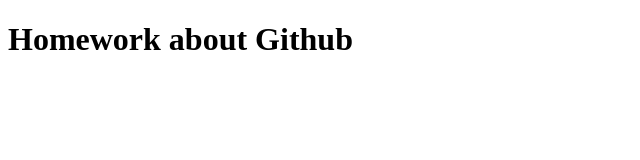
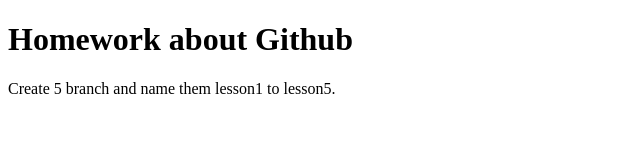
Before and after one commit to senghinloem/Homework, a plain HTML site: page index.html in a window 1280 px wide. Shown: the whole page, without its empty margins (0-640 px from the left). Drawn offline with Linux system fonts and the light colour scheme.

Commit message:
instruction

```diff
--- a/index.html
+++ b/index.html
@@ -3,9 +3,10 @@
 <head>
     <meta charset="UTF-8">
     <meta name="viewport" content="width=device-width, initial-scale=1.0">
-    <title>Document</title>
+    <title>First with Github</title>
 </head>
 <body>
     <h1>Homework about Github</h1>
+    <p>Create 5 branch and name them lesson1 to lesson5.</p>
 </body>
 </html>
```
